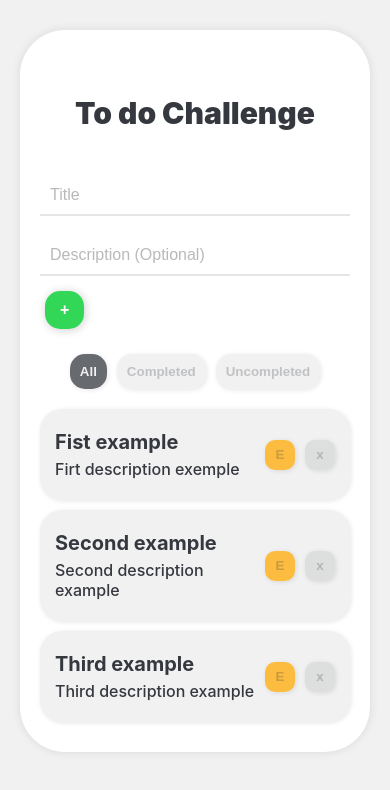
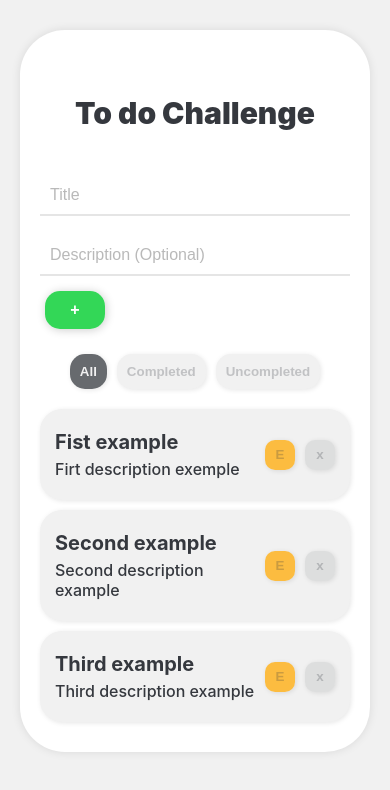
Before and after one commit to Lucasasdev/to-do-list, a React (Create React App) app: page / in a window 390 px wide. Shown: the top 790 px of the page. Built offline with nearby package versions, Linux system fonts and the light colour scheme.

Commit message:
style: ajust add button to mobile

```diff
--- a/src/components/button/Button.css
+++ b/src/components/button/Button.css
@@ -19,3 +19,9 @@
   color: #00cd2d;
   transition: 0.3s ease-in-out;
 }
+
+@media (max-width: 650px) {
+  .add-button {
+    width: 60px;
+  }
+}
```
